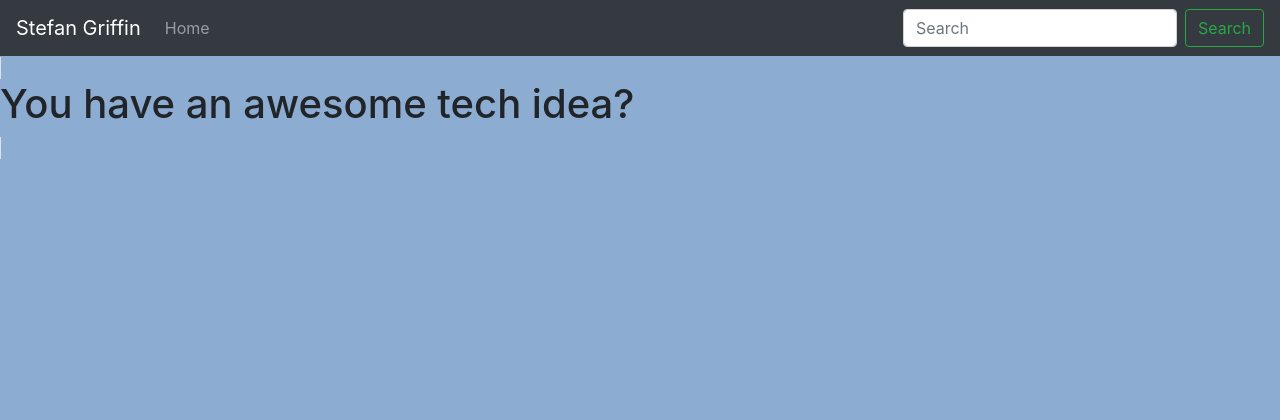
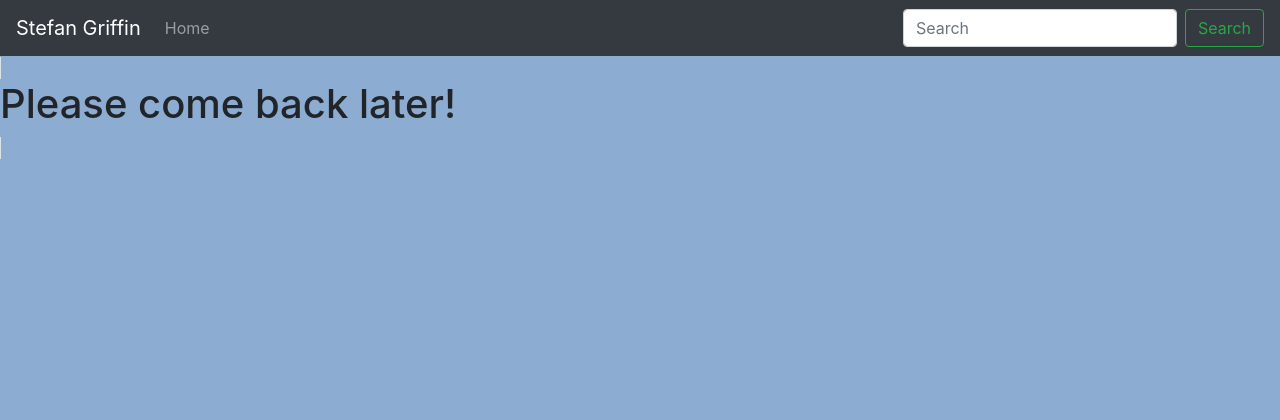
Before and after one commit to StefanGriffin/BoostNewIdeas, a Flask app: page / in a window 1280 px wide. Shown: the top 420 px of the page. Run offline with Flask 2, Linux system fonts and the light colour scheme; some libraries are stand-ins or nearby versions.

Commit message:
First push to Heroku

```diff
--- a/src/templates/home.html
+++ b/src/templates/home.html
@@ -11,7 +11,7 @@
         <div class="pimg1">
             <div class="ptext">
                 <span class="border"?>
-                    <h1>You have an awesome tech idea?</h1>
+                    <h1>Please come back later!</h1>
                 </span>
             </div>
         </div>
```
Also changed, not shown: 3 other files.
